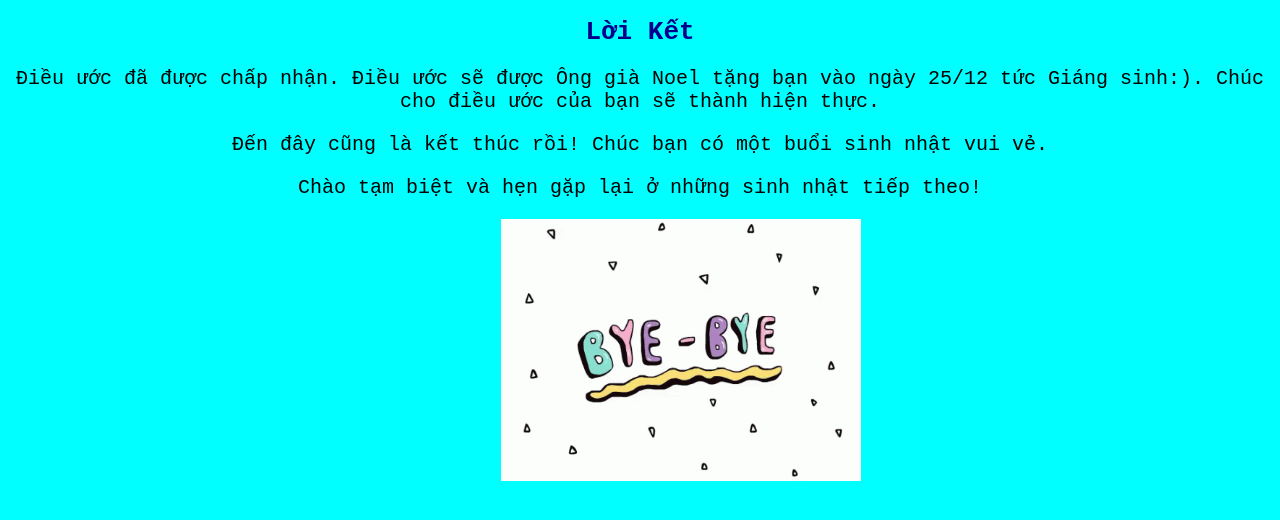
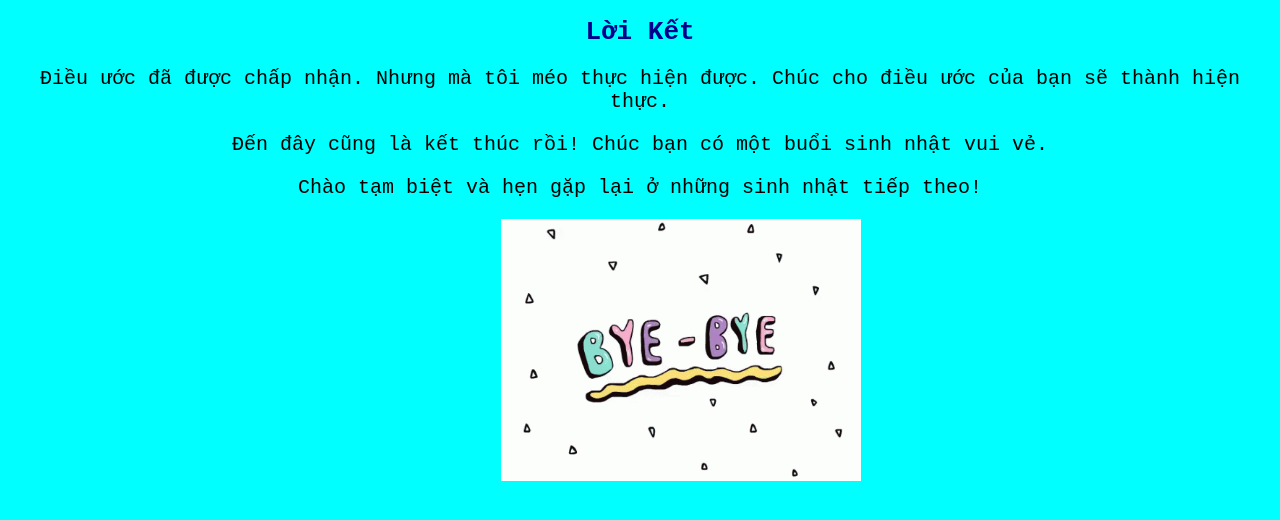
Before and after one commit to tienduc28/happybirthday, a plain HTML site: page finish.html in a window 1280 px wide. Drawn offline with Linux system fonts and the light colour scheme.

Commit message:
Update finish.html

```diff
--- a/finish.html
+++ b/finish.html
@@ -11,7 +11,7 @@
 <body>
   <div class="all">
     <h1 class="bye">Lời Kết</h1>
-    <p class="text">Điều ước đã được chấp nhận. Điều ước sẽ được Ông già Noel tặng bạn vào ngày 25/12 tức Giáng sinh:). Chúc cho điều ước của bạn sẽ thành hiện thực.</p>
+    <p class="text">Điều ước đã được chấp nhận. Nhưng mà tôi méo thực hiện được. Chúc cho điều ước của bạn sẽ thành hiện thực.</p>
     <p class="text">
       Đến đây cũng là kết thúc rồi! Chúc bạn có một buổi sinh nhật vui vẻ.
     </p>
```
